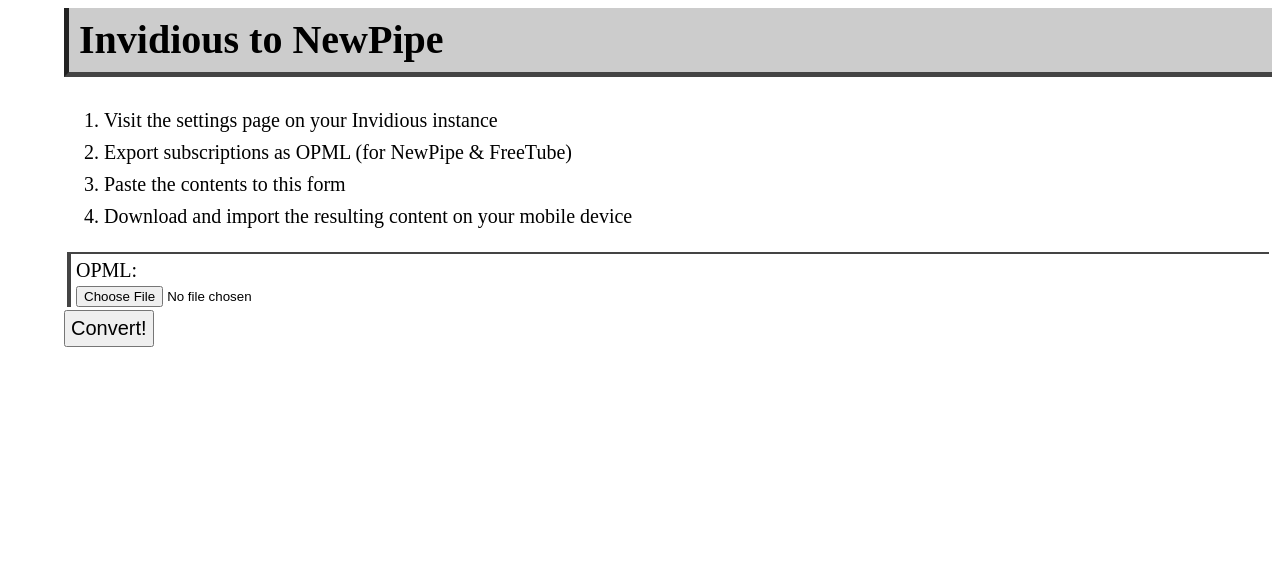
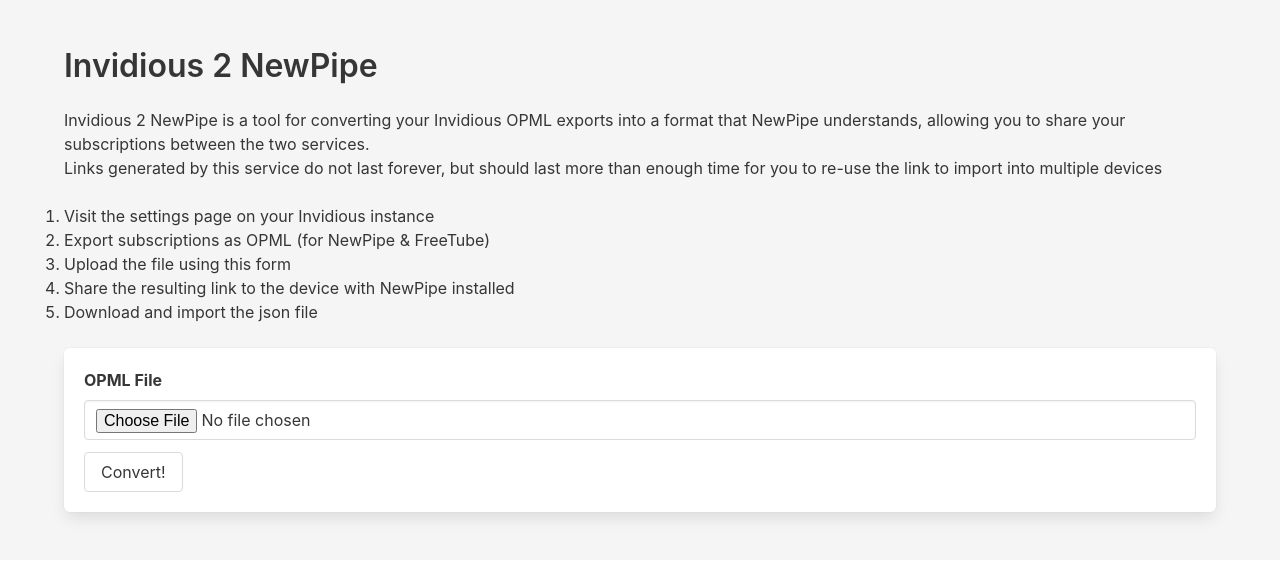
Before and after one commit to wheresalice/invidious2newpipe, a plain HTML site: page cmd/index.html in a window 1280 px wide. Drawn offline with nearby package versions, Linux system fonts and the light colour scheme.

Commit message:
feat: make frontend prettier

```diff
--- a/cmd/index.html
+++ b/cmd/index.html
@@ -1,50 +1,53 @@
-<html>
+<!DOCTYPE html>
+<html lang="en">
 <head>
-    <style type="text/css">
-        body {
-            margin-left: 5%;
-            line-height:1.6;
-            font-size:20px;
-        }
-        h1 {
-            background-color: #cccccc;
-            padding-left: 10px;
-            border-bottom: solid 5px #444444;
-            border-left: solid 5px #222222;
-        }
-        div.title {
-            border-top: 2px solid #444444;
-            border-left: 4px solid #444444;
-            margin: 3px;
-            padding-left: 5px;
-        }
-        input.button {
-            padding: 5px;
-            line-height: 1.6;
-            font-size: 20px;
+    <meta name="viewport" content="width=device-width, initial-scale=1">
+    <link rel="stylesheet" href="https://cdn.jsdelivr.net/npm/bulma@0.9.3/css/bulma.min.css">
+    <title>Invidious 2 NewPipe</title>
+</head>
+<body class="has-background-light has-text-dark">
+<section class="section">
+    <div class="container">
+        <h1 class="title">Invidious 2 NewPipe</h1>
 
-        }
-    </style>
-</head>
-<body>
-<h1>Invidious to NewPipe</h1>
+        <div class="block">
+            <p>Invidious 2 NewPipe is a tool for converting your Invidious OPML exports into a format that NewPipe understands, allowing you to share your subscriptions between the two services.</p>
+            <p>Links generated by this service do not last forever, but should last more than enough time for you to re-use the link to import into multiple devices</p>
+        </div>
 
+        <div class="block">
             <ol>
                 <li>Visit the settings page on your Invidious instance</li>
                 <li>Export subscriptions as OPML (for NewPipe & FreeTube)</li>
-    <li>Paste the contents to this form</li>
-    <li>Download and import the resulting content on your mobile device</li>
+                <li>Upload the file using this form</li>
+                <li>Share the resulting link to the device with NewPipe installed</li>
+                <li>Download and import the json file</li>
             </ol>
+        </div>
 
+        <div class="box">
             <form method="POST" enctype="multipart/form-data">
-    <div class="title">
-        OPML:
-        <br />
-        <input type="file" name="subs">
-        <br />
+                <div class="field">
+                    <label class="label" for="subs">OPML File</label>
+                    <div class="control">
+                        <input class="input" type="file" name="subs" id="subs">
                     </div>
+                </div>
+                <div class="field">
+                    <div class="control">
                         <input type="submit" class="button" value="Convert!">
+                    </div>
+                </div>
             </form>
+        </div>
+
+
+
+    </div>
+</section>
+
+
+
 
 </body>
 </html>
```
Lines whose indentation alone changed are shown as unchanged.
